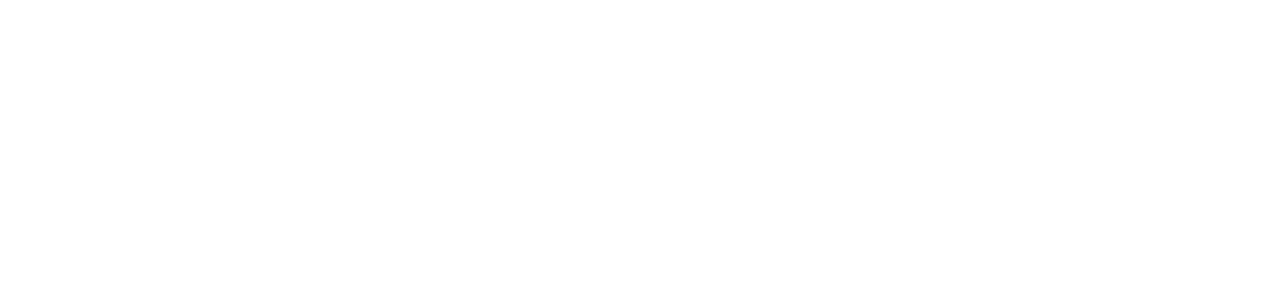
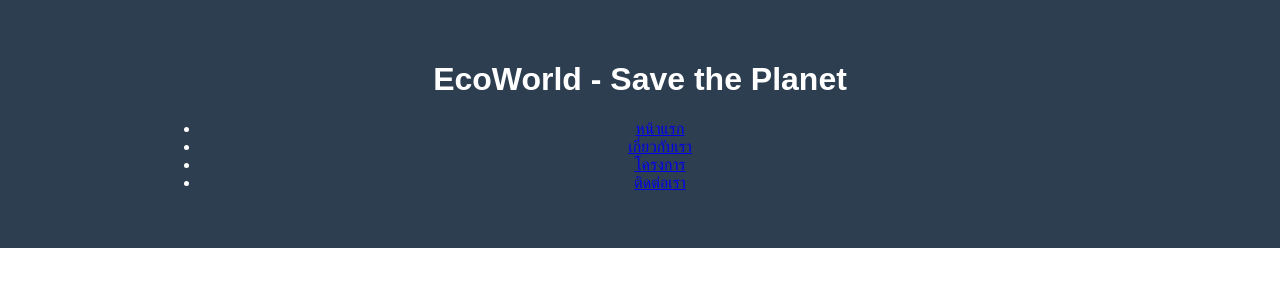
Before and after one commit to E-Kanase/Lab-Ecoworld, a plain HTML site: page index.html in a window 1280 px wide. Drawn offline with Linux system fonts and the light colour scheme.

Commit message:
Add Header

```diff
--- a/index.html
+++ b/index.html
@@ -11,28 +11,22 @@
         section { padding: 40px 0; }
     </style>
 
-<!--[if gte mso 9]><xml>
-<mso:CustomDocumentProperties>
-<mso:xd_Signature msdt:dt="string"></mso:xd_Signature>
-<mso:display_urn_x003a_schemas-microsoft-com_x003a_office_x003a_office_x0023_Editor msdt:dt="string">Ekachai Kanyanucharat</mso:display_urn_x003a_schemas-microsoft-com_x003a_office_x003a_office_x0023_Editor>
-<mso:Order msdt:dt="string">1000.00000000000</mso:Order>
-<mso:xd_ProgID msdt:dt="string"></mso:xd_ProgID>
-<mso:_ExtendedDescription msdt:dt="string"></mso:_ExtendedDescription>
-<mso:display_urn_x003a_schemas-microsoft-com_x003a_office_x003a_office_x0023_Author msdt:dt="string">Ekachai Kanyanucharat</mso:display_urn_x003a_schemas-microsoft-com_x003a_office_x003a_office_x0023_Author>
-<mso:ComplianceAssetId msdt:dt="string"></mso:ComplianceAssetId>
-<mso:TemplateUrl msdt:dt="string"></mso:TemplateUrl>
-<mso:ReferenceId msdt:dt="string"></mso:ReferenceId>
-<mso:ContentTypeId msdt:dt="string">0x01010081A035A26C02D047AD37FD89F6EA7C87</mso:ContentTypeId>
-<mso:TriggerFlowInfo msdt:dt="string"></mso:TriggerFlowInfo>
-<mso:_SourceUrl msdt:dt="string"></mso:_SourceUrl>
-<mso:_SharedFileIndex msdt:dt="string"></mso:_SharedFileIndex>
-</mso:CustomDocumentProperties>
-</xml><![endif]-->
+
 </head>
 <body>
-
-    <div class="container">
+    <header>
+        <div class="container">
+            <h1>EcoWorld - Save the Planet</h1>
+            <nav>
+                <ul>
+                    <li><a href="#">หน้าแรก</a></li>
+                    <li><a href="#">เกี่ยวกับเรา</a></li>
+                    <li><a href="#">โครงการ</a></li>
+                    <li><a href="#">ติดต่อเรา</a></li>
+                </ul>
+            </nav>
         </div>
+    </header>
 
     </body>
 </html>
```
